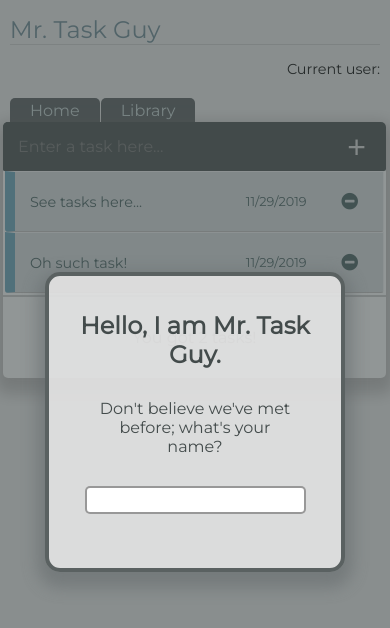
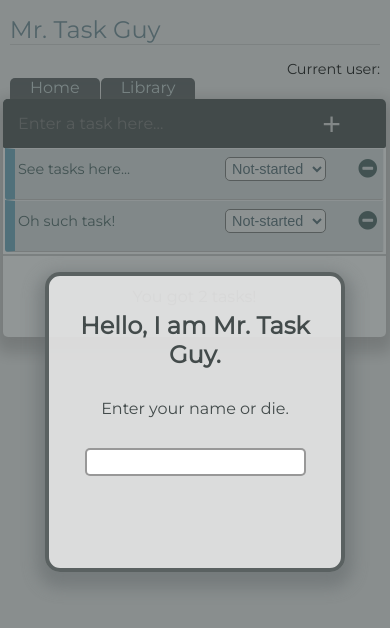
Before and after one commit to Hamilsauce/task-guy, a Vue app: page /#/ in a window 390 px wide. Shown: the top 628 px of the page. Built offline with nearby package versions, Linux system fonts and the light colour scheme; a small style sheet from the web is missing.

Commit message:
gettin in

```diff
--- a/src/App.vue
+++ b/src/App.vue
@@ -83,7 +83,7 @@
 		width: 750px;
 		max-height: 800px;
 		margin: auto;
-		margin-top: 0;
+		margin-top: 10px;
 		padding: 0;
 
 	}
@@ -93,6 +93,7 @@
 		/* font-weight: bold; */
 		font-size: 2.2rem;
 		width: 100%;
+		margin-top: 10px;
 
 		margin: 0;
 		margin-bottom: 20px;
@@ -194,8 +195,8 @@
 		#app {
 			width: 100%;
 			margin: auto;
-			height: 100%;
-			/* justify-content: center; */
+			max-height: 100%;
+			justify-content: center;
 			margin-top: 0;
 			margin-bottom: 0;
 		}
@@ -203,7 +204,7 @@
 		#app-header n {
 			width: 95%;
 			/* margin: auto; */
-			margin-top: 0;
+			margin-top: 10px;
 			padding-left: 10px;
 			font-size: 1.7rem;
 		}
@@ -211,11 +212,15 @@
 		nav a {
 			font-size: 1rem;
 			margin-bottom: 0;
+			padding-top: 0;
 		}
 
 		#user-display {
 			font-size: 0.9em;
 			margin-right: 10px;
+			margin-bottom: 0px;
+			padding-bottom: 0px;
+
 		}
 	}
 </style>
--- a/src/components/About.vue
+++ b/src/components/About.vue
@@ -108,7 +108,7 @@
 	}
 
 	.card-container {
-		box-sizing: border-box;
+		/* box-sizing: border-box; */
 		display: grid;
 		grid-template-columns: 4fr 8fr;
 		grid-column-gap: 3px;
@@ -116,7 +116,8 @@
 		align-content: center;
 		align-items: center;
 		padding: 1px;
-		border: 5px solid rgba(255, 255, 255, 0);
+		border: 3px solid rgba(255, 255, 255, 0);
+		transition: 200ms border ease-in-out;
 		border-radius: 5px;
 	}
 
@@ -165,18 +166,31 @@
 			width: 98%;
 			margin: auto;
 			justify-content: space-around;
+			max-height: 400px;
 		}
 
 		#grid-container {
 			grid-template-columns: 1fr;
+			grid-row-gap: 5px;
 			justify-content: space-around;
 			width: 100%;
-			height: 550px;
+			max-height: 425px;
 			margin: auto;
 			margin-bottom: 10px;
 			padding: 5px;
 			font-size: 0.89em;
 			overflow: auto;
 		}
+		#content-container {
+		padding: 0px 5px;
+		max-height: 100%;
 	}
+
+	.subheader {
+		font-size: 0.9rem;
+		padding: 0px 5px;
+	}
+	}
+
+
 </style>
--- a/src/components/HelloWorld.vue
+++ /dev/null
@@ -1,58 +0,0 @@
-<template>
-  <div class="hello">
-    <h1>{{ msg }}</h1>
-    <p>
-      For a guide and recipes on how to configure / customize this project,<br>
-      check out the
-      <a href="https://cli.vuejs.org" target="_blank" rel="noopener">vue-cli documentation</a>.
-    </p>
-    <h3>Installed CLI Plugins</h3>
-    <ul>
-      <li><a href="https://github.com/vuejs/vue-cli/tree/dev/packages/%40vue/cli-plugin-babel" target="_blank" rel="noopener">babel</a></li>
-      <li><a href="https://github.com/vuejs/vue-cli/tree/dev/packages/%40vue/cli-plugin-eslint" target="_blank" rel="noopener">eslint</a></li>
-    </ul>
-    <h3>Essential Links</h3>
-    <ul>
-      <li><a href="https://vuejs.org" target="_blank" rel="noopener">Core Docs</a></li>
-      <li><a href="https://forum.vuejs.org" target="_blank" rel="noopener">Forum</a></li>
-      <li><a href="https://chat.vuejs.org" target="_blank" rel="noopener">Community Chat</a></li>
-      <li><a href="https://twitter.com/vuejs" target="_blank" rel="noopener">Twitter</a></li>
-      <li><a href="https://news.vuejs.org" target="_blank" rel="noopener">News</a></li>
-    </ul>
-    <h3>Ecosystem</h3>
-    <ul>
-      <li><a href="https://router.vuejs.org" target="_blank" rel="noopener">vue-router</a></li>
-      <li><a href="https://vuex.vuejs.org" target="_blank" rel="noopener">vuex</a></li>
-      <li><a href="https://github.com/vuejs/vue-devtools#vue-devtools" target="_blank" rel="noopener">vue-devtools</a></li>
-      <li><a href="https://vue-loader.vuejs.org" target="_blank" rel="noopener">vue-loader</a></li>
-      <li><a href="https://github.com/vuejs/awesome-vue" target="_blank" rel="noopener">awesome-vue</a></li>
-    </ul>
-  </div>
-</template>
-
-<script>
-export default {
-  name: 'HelloWorld',
-  props: {
-    msg: String
-  }
-}
-</script>
-
-<!-- Add "scoped" attribute to limit CSS to this component only -->
-<style scoped>
-h3 {
-  margin: 40px 0 0;
-}
-ul {
-  list-style-type: none;
-  padding: 0;
-}
-li {
-  display: inline-block;
-  margin: 0 10px;
-}
-a {
-  color: #42b983;
-}
-</style>
--- a/src/components/IntroductionModal.vue
+++ b/src/components/IntroductionModal.vue
@@ -1,7 +1,6 @@
 <template>
 	<div v-if="showModal === true" class="modal-container">
-	<div v-if="showModal === true" @click="toggleModal" @keypressc="hideModal" class="modal-dimmer">
-	</div>
+		<div v-if="showModal === true" @click="toggleModal" @keypressc="hideModal" class="modal-dimmer"></div>
 		<div class="modal">
 			<h2>{{ message1 }}</h2>
 			<p>{{ message }}</p>
@@ -21,7 +20,7 @@
 		data() {
 			return {
 				message1: `Hello, I am Mr. Task Guy.`,
-				message: ` Don't believe we've met before; what's your name?`,
+				message: `Enter your name or die.`,
 				showModal: false,
 				username: ""
 			};
--- a/src/components/Tasks.vue
+++ b/src/components/Tasks.vue
@@ -21,16 +21,21 @@
 						enter-active-class="animated bounceInUp"
 						leave-active-class="animated bounceOutDown"
 					>
-						<li v-for="(task, id) in tasks" :key="id" class="taskItem" >
+						<li v-for="(task, id) in tasks" :key="id" class="taskItem">
 							<span @click="toggleItemReveal(id)" class="task-text">{{ task.name }}</span>
-							<div id="date-cell" class="task-cell">
-								<span>11/29/2019</span>
+							<div id="completion-cell" class="task-cell">
+								<select id="complete-status" class="select-control">
+									<option>Not-started</option>
+									<option>In-Progress</option>
+									<option>Complete</option>
+								</select>
 							</div>
 							<span class="task-cell">
 								<i class="fa fa-minus-circle" v-on:click="deleteItem(id)"></i>
 							</span>
+							<div class="task-cell">
 								<div
-								v-show="revealState === id"
+									v-if="revealState === id"
 									@click="editDetails = true"
 									id="item-data-display"
 									class="task-cell"
@@ -41,18 +46,21 @@
 										class="task-cell bottom"
 										@submit.prevent="updateItem(task.name)"
 									>
-									<input class="details-input" type="textarea" v-model="task.details" />
+										<textarea rows="5" class="details-input" type="textarea" v-model="task.details"></textarea>
 									</form>
 									<span v-show="editDetails === false">{{ task.details }}</span>
 								</div>
 								<div
 									v-show="revealState === id && editDetails === true"
-								id="state-cell"
+									id="save-buttton-cell"
 									class="task-cell bottom"
 								>
 									<input class="details-save" type="button" value="OK" @click="updateItem(task.name)" />
-								<!-- <span>Reveal Status: {{revealState}}</span> -->
 								</div>
+							</div>
+							<div v-show="revealState === id" id="date-cell" class="task-cell bottom">{{task.date}}</div>
+
+							<!-- <div>11/29/2019</div> -->
 						</li>
 					</transition-group>
 				</ul>
@@ -87,7 +95,8 @@
 					itemName: "",
 					actionType: "",
 					status: "" //looking for success, error, or none
-				}
+				},
+				newTaskDate: ''
 			};
 		},
 		props: {
@@ -104,16 +113,19 @@
 					// this.submitState = false;
 					// this.$refs.inputField.focus();
 				} else if (isValid === true && this.submitState === true) {
+					this.newTaskDate = new Date();
 					this.tasks.push({
+
 						// id: this.newId(this.tasks),
 						name: this.task,
-						details: "Click here to add notes!"
+						details: "Click here to add notes!",
+						date: this.newTaskDate.toDateString()
 					});
 
 					this.storeItems(this.tasks, "taskGuyList");
 					this.updateActionBrief(this.task, "add", "success");
 				}
-
+				this.newTaskDate = '';
 				this.task = "";
 			},
 
@@ -250,7 +262,7 @@
 		padding: 0px 2px 0px 1px;
 	}
 	#list-container {
-		box-sizing: border-box;
+		/* box-sizing: border-box; */
 		margin: auto;
 		width: 750px;
 		background: #fff;
@@ -261,7 +273,7 @@
 	}
 
 	.task-list-view {
-		max-height: 600px;
+		max-height: 550px;
 		overflow: auto;
 		margin: 0px 2px;
 	}
@@ -279,7 +291,7 @@
 								justify-content: space-evenly; */
 		/* align-items: center; */
 		display: grid;
-		grid-template-columns: 4fr 1fr 1fr; /* justify-content: space-evenly; */
+		grid-template-columns: 4fr 2fr 1fr; /* justify-content: space-evenly; */
 		grid-template-rows: 2;
 		align-items: center;
 		padding: 10px;
@@ -295,6 +307,7 @@
 		color: #425e5e;
 		transition: background-color 800ms ease-out, border 200ms ease-out,
 			padding 250ms ease-out;
+		/* width: 100%; */
 	}
 
 	.taskItem:hover {
@@ -304,7 +317,7 @@
 		color: #304141;
 		/* font-weight: 500; */
 		background-color: #dce6eb;
-		padding-left: 10px;
+		padding-left: 18px;
 		/* padding-right: 21px; */
 	}
 
@@ -314,15 +327,14 @@
 	}
 
 	.task-cell {
-		font-size: 0.8em;
-		padding: 5px 10px;
+		font-size: 0.9em;
+		padding: 5px 5px;
 		/* text-align: center; */
 	}
 
 	.bottom {
-		/* background:  #bcc0c2;
-				height: 100%;
-				width: 100%; */
+		padding: 0px 5px;
+		margin: 0px 5px;
 	}
 	.task-text {
 		/* font-size: 1.5em; */
@@ -360,30 +372,34 @@
 	#item-data-display {
 		cursor: pointer;
 		/* grid-column: 1 / span 2; */
-		font-size: 1em;
+		/* font-size: 0.9em; */
+		margin-left: 0px;
 	}
 	#update-form {
-		display: flex;
-		justify-content: space-between;
+		/* display: flex; */
+		/* justify-content: space-between; */
 	}
 	.details-input {
 		/* display: inline-block; */
 		/* position: sticky; */
+		box-sizing: border-box;
 		margin: 3px;
-		width: 100%;
+		margin-bottom: 0px;
 		padding: 3px;
 		padding-left: 5px;
+		padding-bottom: 0px;
+		width: 100%;
 		color: #425e5e;
-		font-size: 1em;
+		font-size: 1.3em;
 		border: 2px solid white;
 		border-radius: 10px;
 	}
 	.details-save {
 		/* z-index: 2; */
 		display: inline;
-		padding: 5px 7px;
+		padding: 0px 7px;
 		/* margin-top: 5px; */
-		margin: 2px;
+		margin: 0;
 		font-weight: 600;
 		font-size: 0.8rem;
 		background: #ffffff00;
@@ -392,6 +408,8 @@
 		border-radius: 66%;
 		/* box-shadow: 0px 1px 1px 0px #ffffff83 */
 		cursor: pointer;
+	}
+	.bottom {
 	}
 
 	#submit-button {
@@ -408,6 +426,13 @@
 		background: rgba(255, 255, 255, 0);
 		cursor: pointer;
 		transition: background 200ms ease-out, font-weight 200ms ease-out;
+	}
+	#complete-status{
+		font-size: 1em;
+		padding: 2px 2px;
+		border-radius: 5px;
+		color: #4c6670;
+		background: rgb(247, 247, 247);
 	}
 
 	#submit-button:hover {
@@ -511,15 +536,24 @@
 
 		.taskItem:hover {
 			font-size: 1rem;
+
+			border: 1px solid #404b4b8c;
+			border-right: 0px;
+			border-left: 15px solid #dacb46;
+			color: #304141;
+			/* font-weight: 500; */
+			background-color: #dce6eb;
+			padding-left: 5px;
+			/* padding-right: 21px; */
 		}
 		#submit-button {
 			font-size: 2rem;
-			padding-right: 5px;
+			/* padding-right: 5px; */
 		}
 		.main {
 			justify-content: space-around;
 			width: 99%;
-
+			max-height: 300px;
 			margin: auto;
 			margin-top: 0;
 		}
@@ -527,19 +561,38 @@
 		#list-container {
 			width: 100%;
 
-			height: auto;
+			max-height: 300px;
 
 			margin: auto;
 			margin-top: 0px;
 		}
+		.task-list-view {
+			max-height: 400px;
+		}
 		.taskItem {
 			width: auto;
+			padding: 3px;
 		}
-
+		.task-cell {
+			box-sizing: border-box;
+			padding: 5px 3px;
+			/* overflow: scroll; */
+		}
+		.details-input {
+			font-size: 1.1em;
+			margin-left: 0px;
+		}
 		.details-save {
 			font-size: 0.7rem;
 			font-weight: 500;
 			padding: 5px 5px;
 		}
+
+		.task-cell {
+			cursor: pointer;
+			/* grid-column: 1 / span 2; */
+			/* font-size: 0.9em; */
+			margin-left: 0px;
+		}
 	}
 </style>
--- /dev/null
+++ b/src/components/eventBus.js
@@ -0,0 +1,5 @@
+import Vue from 'vue';
+
+const EventBus = new Vue();
+
+export default EventBus;
```
Also changed, not shown: gridtest.html (deleted, +0 -80 lines), 7 other files (tests, documents, lock files or other folders). Lines whose indentation alone changed are shown as unchanged.
